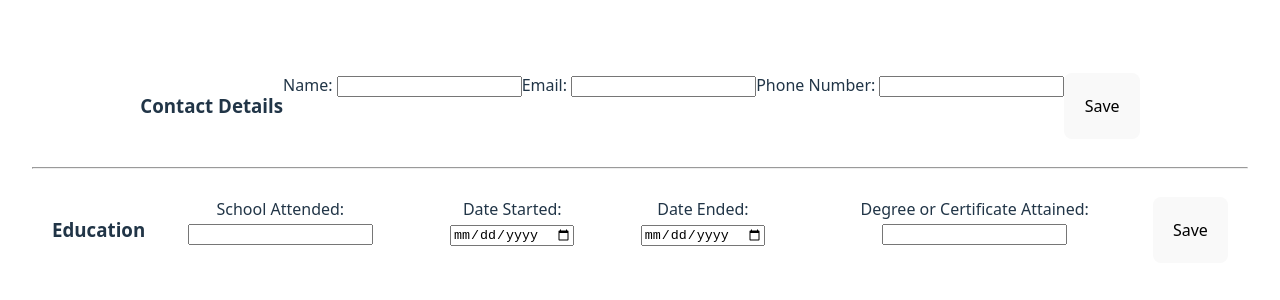
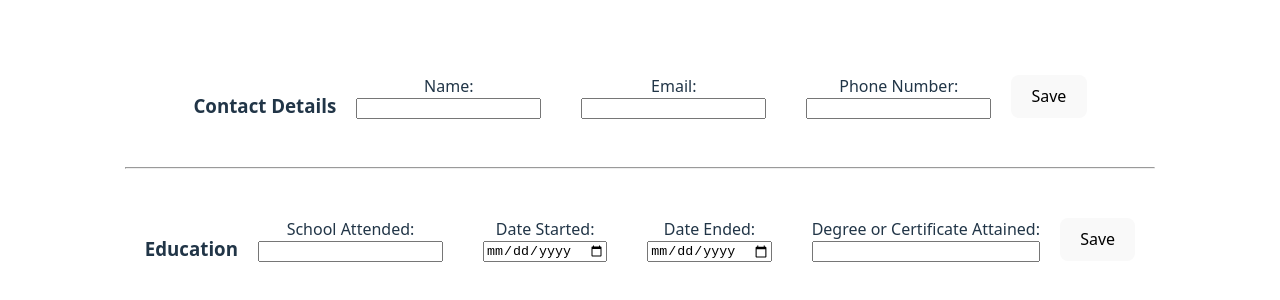
Before and after one commit to mkrell23/odin-CV-Webpage, a React (Vite) app: page / in a window 1280 px wide. Shown: the part 232-532 px from the top of the page. Built offline with nearby package versions, Linux system fonts and the light colour scheme.

Commit message:
Aligned text better and made responsive

```diff
--- a/src/App.css
+++ b/src/App.css
@@ -8,5 +8,31 @@
 form {
   padding: 10px;
   margin: 10px;
-  display: inline-flex;
 }
+
+h3{
+  align-self: flex-end;
+}
+
+label{
+  margin: 10px;
+  padding: 10px;
+  display: flex;
+  flex-direction: column;
+}
+
+td{
+  margin: 10px;
+  padding: 10px;
+}
+
+@media (min-width: 1000px) {
+
+  form{
+    display: inline-flex;
+    flex-wrap: wrap;
+    align-items: center;
+    justify-content: space-around;
+  }
+
+}
```
